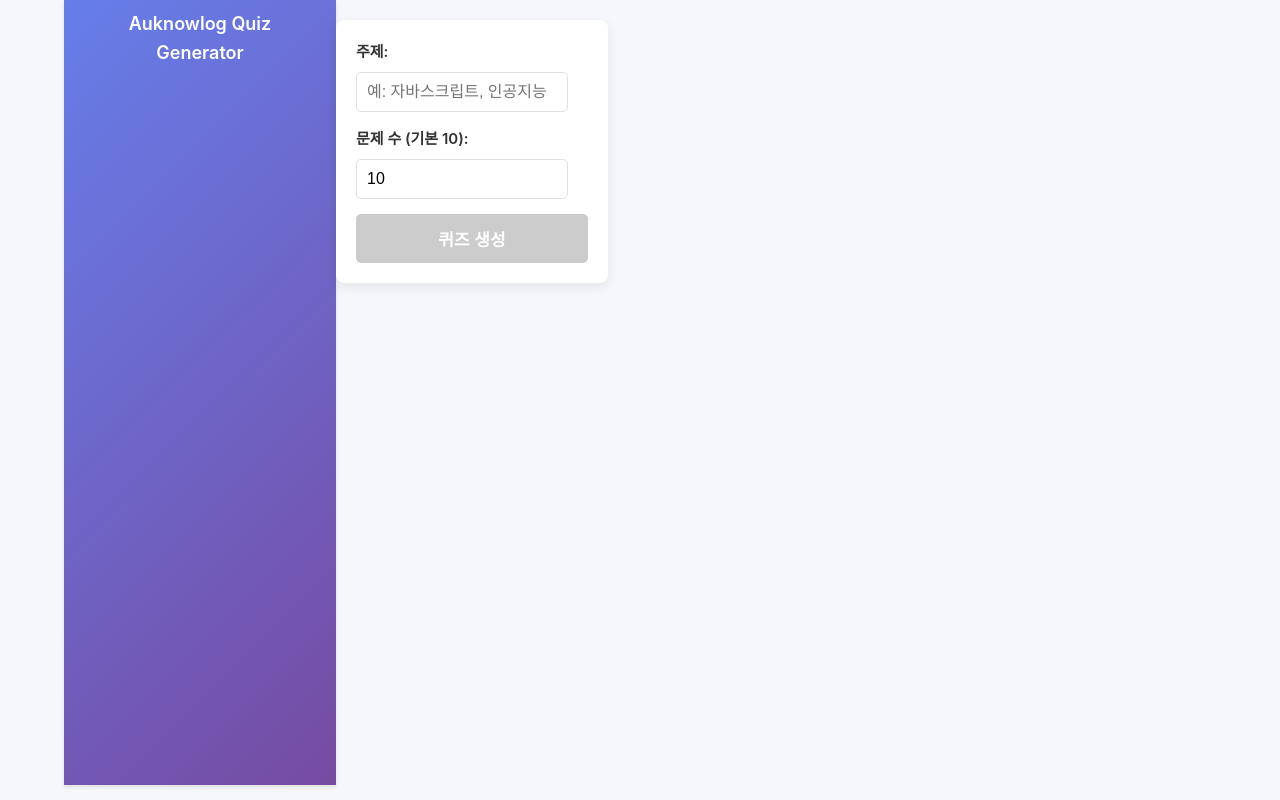
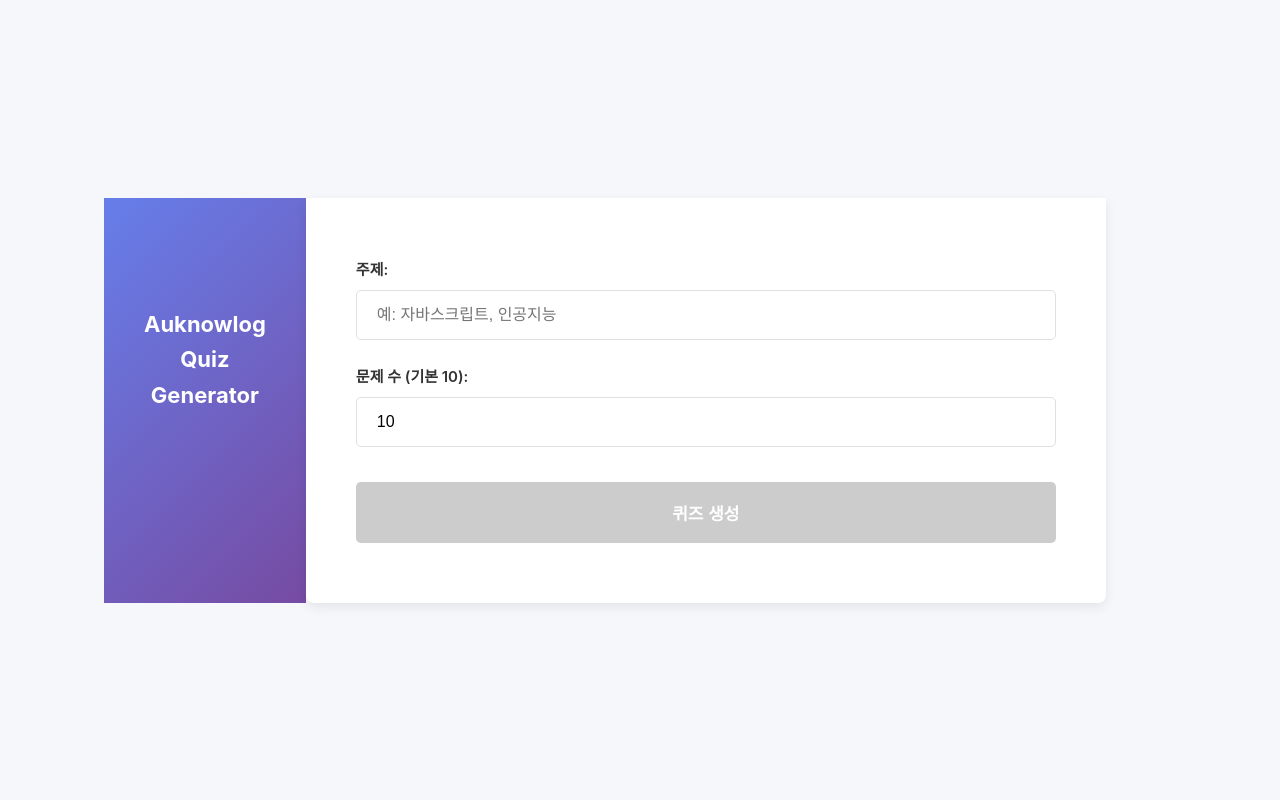
Before and after one commit to eunjuny/auknowlog, a Vue app in the folder frontend/: page / in a window 1280 px wide. Built offline with nearby package versions, Linux system fonts and the light colour scheme.

Commit message:
css 수정

```diff
--- a/frontend/src/App.vue
+++ b/frontend/src/App.vue
@@ -30,28 +30,33 @@ body {
 
 #app {
   width: 100%;
-  min-height: 100vh;
+  max-width: 1200px;
+  margin: 40px auto;
 }
 
 header {
   width: 100%;
+  margin: 0 auto;
   background: linear-gradient(135deg, #667eea 0%, #764ba2 100%);
   color: white;
-  padding: 10px 20px;
+  padding: 0px 40px 80px 40px;
   text-align: center;
-  margin-bottom: 15px;
-  box-shadow: 0 2px 4px rgba(0,0,0,0.1);
+  margin-bottom: 0;
+  box-shadow: none;
+  display: flex;
+  align-items: center;
+  justify-content: center;
 }
 
 header h1 {
   margin: 0;
-  font-size: 18px;
-  font-weight: 600;
+  font-size: 22px;
+  font-weight: 700;
 }
 
 main {
   width: 100%;
-  margin: 0;
+  margin: 0 auto;
   padding: 0;
   display: block;
 }
--- a/frontend/src/components/QuizGenerator.vue
+++ b/frontend/src/components/QuizGenerator.vue
@@ -7,14 +7,17 @@ const numberOfQuestions = ref(10); // Default value
 const quizResult = ref(null);
 const error = ref(null);
 const loading = ref(false);
+const selectedAnswers = ref({});
 
 async function generateQuiz() {
   loading.value = true;
   quizResult.value = null;
   error.value = null;
+  selectedAnswers.value = {}; // Reset selected answers
 
   try {
-    const response = await axios.post('http://localhost:8080/api/quizzes', {
+    const response = await axios.post('/api/quizzes/dummy', {
+    // const response = await axios.post('/api/quizzes/create', {
       topic: topic.value,
       numberOfQuestions: numberOfQuestions.value
     });
@@ -24,6 +27,15 @@ async function generateQuiz() {
     error.value = '퀴즈 생성에 실패했습니다: ' + (err.response?.data?.message || err.message);
   } finally {
     loading.value = false;
+  }
+}
+
+function selectOption(questionIndex, optionIndex) {
+  // 이미 같은 옵션을 선택했다면 선택 해제, 아니면 새로 선택
+  if (selectedAnswers.value[questionIndex] === optionIndex) {
+    selectedAnswers.value[questionIndex] = null;
+  } else {
+    selectedAnswers.value[questionIndex] = optionIndex;
   }
 }
 </script>
@@ -52,13 +64,38 @@ async function generateQuiz() {
       <h2>{{ quizResult.quizTitle }}</h2>
       <div v-for="(question, index) in quizResult.questions" :key="index" class="question-item">
         <h3>{{ index + 1 }}. {{ question.questionText }}</h3>
-        <ul>
-          <li v-for="(option, optIndex) in question.options" :key="optIndex">
-            {{ option }}
-          </li>
-        </ul>
-        <p><strong>정답:</strong> {{ question.correctAnswer }}</p>
-        <p><strong>설명:</strong> {{ question.explanation }}</p>
+        <div class="options-container">
+          <div
+            v-for="(option, optIndex) in question.options"
+            :key="optIndex"
+            class="option-item"
+            :class="{
+              'selected': selectedAnswers[index] === optIndex,
+              'correct-answer': selectedAnswers[index] !== null && selectedAnswers[index] === optIndex && option === question.correctAnswer,
+              'wrong-answer': selectedAnswers[index] !== null && selectedAnswers[index] === optIndex && option !== question.correctAnswer,
+              'not-selected': selectedAnswers[index] !== null && selectedAnswers[index] !== optIndex
+            }"
+            @click="selectOption(index, optIndex)"
+          >
+            {{ String.fromCharCode(65 + optIndex) }}. {{ option }}
+          </div>
+        </div>
+
+        <div v-if="selectedAnswers[index] !== null && selectedAnswers[index] !== undefined"
+             class="answer-section"
+             :class="{
+               'correct-result': question.options[selectedAnswers[index]] === question.correctAnswer,
+               'incorrect-result': question.options[selectedAnswers[index]] !== question.correctAnswer
+             }">
+          <div class="result-indicator">
+            <span v-if="question.options[selectedAnswers[index]] === question.correctAnswer" class="correct-icon">✓</span>
+            <span v-else class="incorrect-icon">✗</span>
+            <strong v-if="question.options[selectedAnswers[index]] === question.correctAnswer">정답입니다!</strong>
+            <strong v-else>틀렸습니다.</strong>
+          </div>
+          <p><strong>정답:</strong> {{ question.correctAnswer }}</p>
+          <p><strong>설명:</strong> {{ question.explanation }}</p>
+        </div>
       </div>
     </div>
   </div>
@@ -66,16 +103,24 @@ async function generateQuiz() {
 
 <style scoped>
 .quiz-container {
-  max-width: 800px;
-  margin: 20px auto;
-  padding: 20px;
+  max-width: 1600px;
+  min-width: 800px;
+  margin: 0 auto;
+  padding: 40px 50px;
   background-color: #ffffff;
-  border-radius: 8px;
+  border-radius: 0 0 8px 8px;
   box-shadow: 0 4px 12px rgba(0, 0, 0, 0.08);
+  min-height: 120px;
+  margin-top: 0;
+}
+
+.quiz-input-section {
+  margin-top: 20px;
+  margin-bottom: 20px;
 }
 
 .quiz-input-group {
-  margin-bottom: 15px;
+  margin-bottom: 25px;
 }
 
 .quiz-input-group label {
@@ -87,12 +132,14 @@ async function generateQuiz() {
 
 .quiz-input-group input[type="text"],
 .quiz-input-group input[type="number"] {
-  width: calc(100% - 20px);
-  padding: 10px;
+  width: 100%;
+  max-width: 900px;
+  padding: 15px 20px;
   border: 1px solid #e0e0e0;
   border-radius: 5px;
   font-size: 16px;
   transition: border-color 0.3s ease;
+  box-sizing: border-box;
 }
 
 .quiz-input-group input[type="text"]:focus,
@@ -104,7 +151,7 @@ async function generateQuiz() {
 button {
   background-color: #667eea;
   color: white;
-  padding: 12px 25px;
+  padding: 18px 25px;
   border: none;
   border-radius: 5px;
   cursor: pointer;
@@ -112,6 +159,7 @@ button {
   font-weight: 600;
   transition: background-color 0.3s ease;
   width: 100%;
+  margin-top: 10px;
 }
 
 button:hover:not(:disabled) {
@@ -133,8 +181,10 @@ button:disabled {
 }
 
 .quiz-output-section {
-  margin-top: 30px;
-  padding-top: 20px;
+  margin-top: 40px;
+  margin-bottom: 40px;
+  padding-top: 30px;
+  padding-bottom: 30px;
   border-top: 1px solid #eee;
 }
 
@@ -161,28 +211,113 @@ button:disabled {
   margin-bottom: 15px;
 }
 
-.question-item ul {
-  list-style: none;
-  padding: 0;
+.options-container {
   margin-bottom: 15px;
 }
 
-.question-item li {
+.option-item {
   background-color: #f0f2f5;
-  padding: 10px;
+  padding: 18px 20px;
   margin-bottom: 8px;
-  border-radius: 4px;
+  border-radius: 8px;
   font-size: 15px;
   color: #555;
+  cursor: pointer;
+  transition: all 0.3s ease;
+  border: 2px solid transparent;
+  width: 100%;
+  box-sizing: border-box;
 }
 
-.question-item p {
+.option-item:hover {
+  background-color: #e8f0fe;
+  border-color: #667eea;
+  transform: translateY(-1px);
+  box-shadow: 0 2px 8px rgba(102, 126, 234, 0.15);
+}
+
+.option-item.selected {
+  background-color: #667eea;
+  color: white;
+  border-color: #5a67d8;
+  box-shadow: 0 4px 12px rgba(102, 126, 234, 0.3);
+}
+
+.option-item.correct-answer {
+  background-color: #4caf50;
+  color: white;
+  border-color: #45a049;
+  box-shadow: 0 4px 12px rgba(76, 175, 80, 0.3);
+  font-weight: 600;
+}
+
+.option-item.wrong-answer {
+  background-color: #f44336;
+  color: white;
+  border-color: #d32f2f;
+  box-shadow: 0 4px 12px rgba(244, 67, 54, 0.3);
+  font-weight: 600;
+}
+
+.option-item.not-selected {
+  background-color: #f5f5f5;
+  color: #666;
+  border-color: #e0e0e0;
+}
+
+.answer-section {
+  background-color: #f8f9fa;
+  padding: 20px;
+  border-radius: 8px;
+  margin-top: 15px;
+  border-left: 4px solid #667eea;
+  width: 100%;
+  box-sizing: border-box;
+  transition: all 0.3s ease;
+}
+
+.answer-section.correct-result {
+  background-color: #e8f5e8;
+  border-left-color: #4caf50;
+}
+
+.answer-section.incorrect-result {
+  background-color: #ffeaea;
+  border-left-color: #f44336;
+}
+
+.result-indicator {
+  display: flex;
+  align-items: center;
+  margin-bottom: 15px;
+  font-size: 16px;
+}
+
+.correct-icon {
+  color: #4caf50;
+  font-size: 20px;
+  font-weight: bold;
+  margin-right: 8px;
+}
+
+.incorrect-icon {
+  color: #f44336;
+  font-size: 20px;
+  font-weight: bold;
+  margin-right: 8px;
+}
+
+.result-indicator strong {
+  font-size: 16px;
+}
+
+.answer-section p {
   font-size: 15px;
   color: #444;
   margin-bottom: 5px;
 }
 
-.question-item strong {
+.answer-section strong {
   color: #333;
 }
 </style>
```
